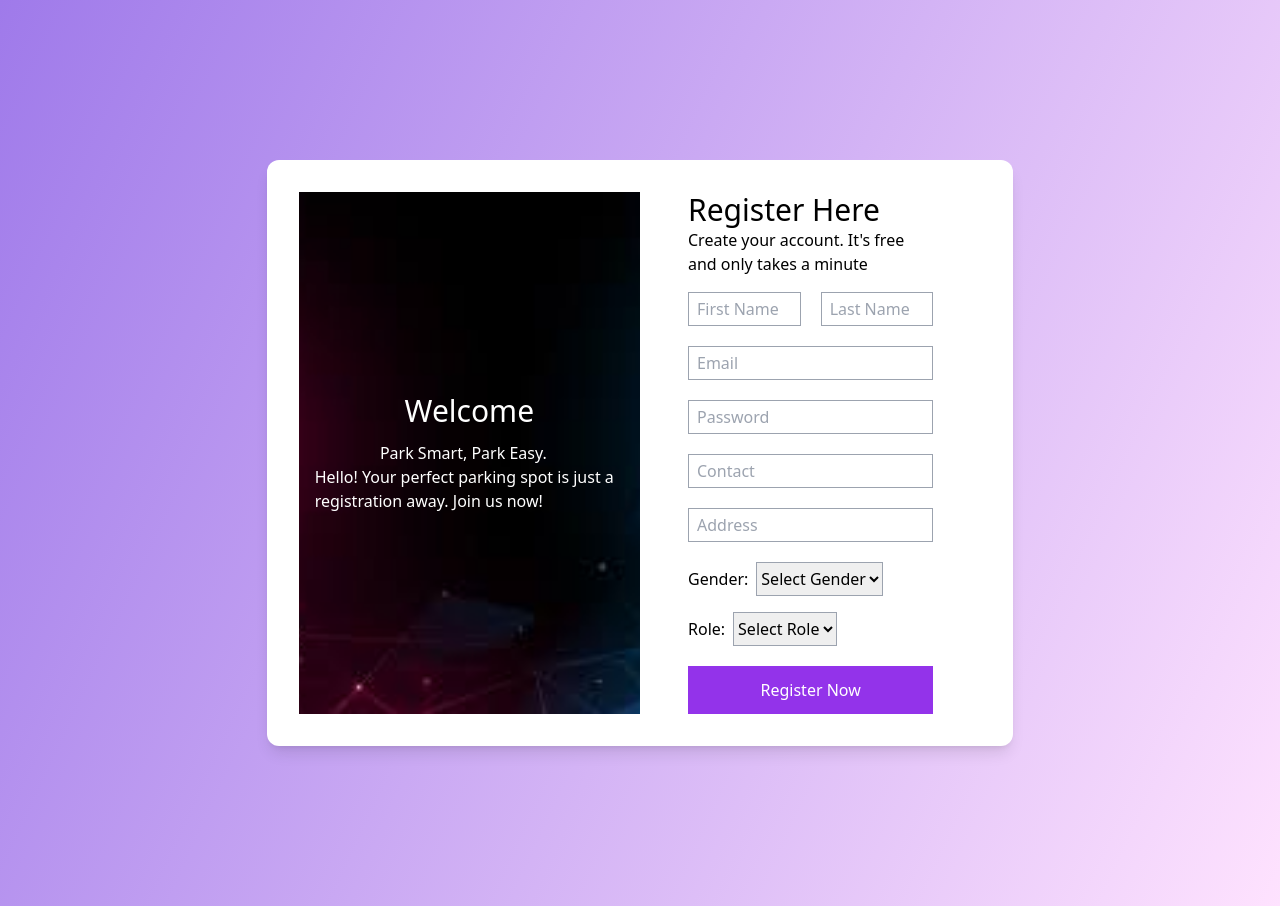
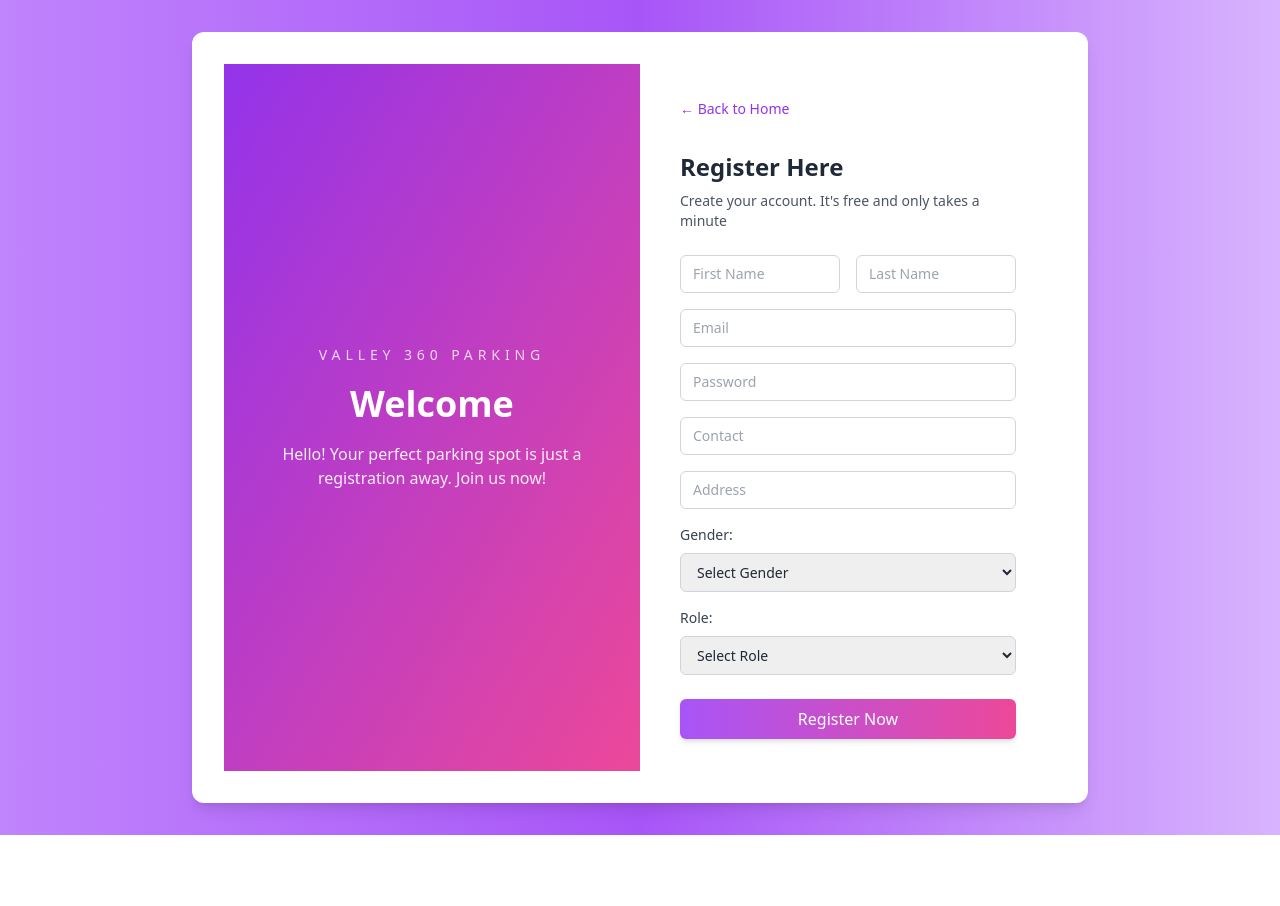
Before and after one commit to pravin-kavthale/Valley-360-Smart-Parking-Platform, a React (Vite) app in the folder my-project/: page /SignUp in a window 1280 px wide. After the commit the page ends 835 px from the top, so only its background shows below. Built offline with nearby package versions, Linux system fonts and the light colour scheme; a web font is replaced by a local one.

Commit message:
Enhance login and registration components with improved styling and layout

```diff
--- a/my-project/src/Components/LoginAndRegistation/Login.jsx
+++ b/my-project/src/Components/LoginAndRegistation/Login.jsx
@@ -1,7 +1,6 @@
 import React, { useState } from 'react';
 import axios from 'axios';
-import { useNavigate } from 'react-router-dom';
-import backgroundImage from "../../Images/Login.jpeg"; // Ensure the path is correct
+import { Link, useNavigate } from 'react-router-dom';
 
 const Login = () => {
   const [user, setUser] = useState({ email: '', password: '' });
@@ -56,17 +55,31 @@ const Login = () => {
   };
 
   return (
-    <div className="min-h-screen w-full bg-gradient-to-br from-[#fff4ea] via-[#fbeee4] to-[#f8e3d5] flex items-center justify-center px-4 py-8 sm:px-6 lg:px-10">
-      <div className="w-full max-w-6xl grid grid-cols-1 lg:grid-cols-2 rounded-3xl bg-white/60 backdrop-blur-sm shadow-[0_20px_60px_rgba(168,118,92,0.18)] overflow-hidden border border-white/50">
-        <div className="p-7 sm:p-10 lg:p-12 flex flex-col justify-center animate-in fade-in duration-700">
-          <h2 className="text-4xl sm:text-5xl font-bold text-[#3d2a21] leading-tight">Access Your Account</h2>
-          <p className="mt-2 text-lg sm:text-xl font-medium text-[#df8f5f]">Securely, Easily</p>
+    <div className="min-h-screen bg-gradient-to-r from-purple-400 via-purple-500 to-purple-300 flex items-center justify-center px-4 py-8">
+      <div className="w-full max-w-4xl bg-white rounded-xl shadow-lg p-8 flex flex-col lg:flex-row overflow-hidden">
+        <div className="w-full lg:w-1/2 bg-gradient-to-br from-purple-600 to-pink-500 text-white flex flex-col justify-center items-center text-center px-8 py-12">
+          <p className="text-sm uppercase tracking-[0.35em] text-white/80">Valley 360 Parking</p>
+          <h2 className="mt-4 text-4xl font-bold leading-tight">Welcome Back</h2>
+          <p className="mt-4 text-sm sm:text-base text-white/90">
+            Access your account securely and continue managing parking with ease.
+          </p>
+        </div>
 
-          <form onSubmit={handleSubmit} className="mt-10 space-y-7">
+        <div className="w-full lg:w-1/2 px-4 py-8 sm:px-8 lg:px-10">
+          <div className="mb-4">
+            <Link to="/" className="text-sm text-purple-600 hover:text-purple-800 mb-4 inline-block">
+              ← Back to Home
+            </Link>
+          </div>
+
+          <h2 className="text-2xl font-semibold text-gray-800">Login</h2>
+          <p className="mt-2 text-sm text-gray-600">Access your account securely</p>
+
+          <form onSubmit={handleSubmit} className="mt-6 space-y-4">
             {error && <p className="text-red-500 text-sm text-center">{error}</p>}
 
-            <div className="relative">
-              <label htmlFor="email" className="block text-sm text-[#5c463b] mb-2">
+            <div className="space-y-2">
+              <label htmlFor="email" className="block text-sm font-medium text-gray-700">
                 Email address
               </label>
               <input
@@ -76,14 +89,14 @@ const Login = () => {
                 value={user.email}
                 onChange={handleChange}
                 required
-                className="block w-full py-3 px-0 text-sm text-[#3d2a21] bg-transparent border-0 border-b-2 border-[#d8c5b8] appearance-none focus:outline-none focus:ring-0 focus:border-[#de8d69] placeholder:text-[#8f7869]/70 transition-colors duration-300"
+                className="w-full border border-gray-300 rounded-md px-3 py-2 text-sm text-gray-800 outline-none focus:outline-none focus:ring-2 focus:ring-purple-400 focus:border-purple-400"
                 placeholder="Enter your email"
-                style={{ caretColor: '#3d2a21' }}
+                style={{ caretColor: '#1f2937' }}
               />
             </div>
 
-            <div className="relative">
-              <label htmlFor="password" className="block text-sm text-[#5c463b] mb-2">
+            <div className="space-y-2">
+              <label htmlFor="password" className="block text-sm font-medium text-gray-700">
                 Password
               </label>
               <input
@@ -93,9 +106,9 @@ const Login = () => {
                 value={user.password}
                 onChange={handleChange}
                 required
-                className="block w-full py-3 px-0 text-sm text-[#3d2a21] bg-transparent border-0 border-b-2 border-[#d8c5b8] appearance-none focus:outline-none focus:ring-0 focus:border-[#de8d69] placeholder:text-[#8f7869]/70 transition-colors duration-300"
+                className="w-full border border-gray-300 rounded-md px-3 py-2 text-sm text-gray-800 outline-none focus:outline-none focus:ring-2 focus:ring-purple-400 focus:border-purple-400"
                 placeholder="Enter your password"
-                style={{ caretColor: '#3d2a21' }}
+                style={{ caretColor: '#1f2937' }}
               />
             </div>
 
@@ -105,15 +118,15 @@ const Login = () => {
                   id="remember-me"
                   name="remember-me"
                   type="checkbox"
-                  className="h-4 w-4 text-[#d8705a] focus:ring-[#e3a17a] border-[#cfb7a8] rounded"
+                  className="h-4 w-4 rounded border-gray-300 text-purple-600 focus:ring-purple-400"
                 />
-                <label htmlFor="remember-me" className="ml-2 text-sm text-[#5c463b]">
+                <label htmlFor="remember-me" className="ml-2 text-sm text-gray-600">
                   Remember me
                 </label>
               </div>
 
               <div className="text-sm">
-                <a href="#" className="font-medium text-[#7a5c4e] hover:text-[#5a4035] transition-colors duration-200">
+                <a href="#" className="font-medium text-purple-600 hover:text-purple-800">
                   Forgot password?
                 </a>
               </div>
@@ -122,32 +135,21 @@ const Login = () => {
             <div className="pt-2">
               <button
                 type="submit"
-                className="w-full sm:w-auto text-[18px] rounded-full bg-gradient-to-r from-[#ef7f7b] via-[#e3666b] to-[#d95563] py-2.5 px-14 text-white shadow-[0_10px_25px_rgba(217,85,99,0.35)] hover:scale-[1.02] transition-all duration-300"
+                className="w-full rounded-md py-2 bg-gradient-to-r from-purple-500 to-pink-500 text-white shadow-md transition hover:scale-105 hover:shadow-md"
               >
                 Login
               </button>
             </div>
 
-            <div>
-              <span className="block text-sm text-[#6a5144]">
+            <div className="pt-1 text-center">
+              <span className="text-sm text-gray-600">
                 Don&apos;t have an account?{' '}
-                <a href="/SignUp" className="font-semibold text-[#d06f56] hover:text-[#b85d48] transition-colors duration-200">
+                <a href="/SignUp" className="font-semibold text-purple-600 hover:text-purple-800">
                   Register
                 </a>
               </span>
             </div>
           </form>
-        </div>
-
-        <div className="relative hidden lg:flex items-center justify-center p-12 bg-gradient-to-b from-[#f5dfcf] to-[#f2d7c6]">
-          <div className="absolute inset-0 bg-[radial-gradient(circle_at_30%_20%,rgba(255,255,255,0.45),transparent_45%),radial-gradient(circle_at_70%_80%,rgba(222,141,105,0.22),transparent_45%)]" />
-          <div className="relative h-[340px] w-[340px] rounded-full bg-white/60 shadow-[0_18px_45px_rgba(124,82,58,0.2)] border border-white/70 p-5 flex items-center justify-center">
-            <img
-              src={backgroundImage}
-              alt="Parking illustration"
-              className="h-full w-full object-cover rounded-full"
-            />
-          </div>
         </div>
       </div>
     </div>
--- a/my-project/src/Components/LoginAndRegistation/Login1.jsx
+++ b/my-project/src/Components/LoginAndRegistation/Login1.jsx
@@ -1,6 +1,6 @@
 import React, { useState } from 'react';
 import axios from 'axios';
-import Navbar from '../Navbar';
+import { Link } from 'react-router-dom';
 
 
 
@@ -32,22 +32,32 @@ const Login1 = () => {
     };
 
     return (
-        <div>
-            <Navbar></Navbar>
+        <div className="min-h-screen bg-gradient-to-r from-purple-400 via-purple-500 to-purple-300 flex items-center justify-center px-4 py-8">
+            <div className="w-full max-w-4xl bg-white rounded-xl shadow-lg p-8 flex flex-col lg:flex-row overflow-hidden">
+                <div className="w-full lg:w-1/2 bg-gradient-to-br from-purple-600 to-pink-500 text-white flex flex-col justify-center items-center text-center px-8 py-12">
+                    <p className="text-sm uppercase tracking-[0.35em] text-white/80">Valley 360 Parking</p>
+                    <h2 className="mt-4 text-4xl font-bold leading-tight">Admin Access</h2>
+                    <p className="mt-4 text-sm sm:text-base text-white/90">
+                        Manage parking system securely and oversee operations with confidence.
+                    </p>
+                </div>
 
-        <div className="bg-[url('/src/Images/Login1.jpg')] bg-center bg-cover bg-no-repeat h-[100vh] w-screen relative flex items-center">
-            <div className='w-screen h-[100vh] bg-black opacity-50 absolute top-0 left-0'>
-            <div className='w-screen h-[100vh] bg-black absolute top-0 left-0 flex items-center'>
+                <div className="w-full lg:w-1/2 px-4 py-8 sm:px-8 lg:px-10">
+                    <div className="mb-4">
+                        <Link to="/" className="text-sm text-purple-600 hover:text-purple-800 mb-4 inline-block">
+                            ← Back to Home
+                        </Link>
+                    </div>
 
-            <form onSubmit={handleSubmit} style={{ border: '3px solid gray', borderRadius: '8px' }} className='relative text-white text-center flex flex-col gap-4 mx-auto px-4 w-[30%] py-6 shadow-xl shadow-purple-500'>
+                    <h2 className="text-2xl font-semibold text-gray-800">Admin Login</h2>
+                    <p className="mt-2 text-sm text-gray-600">Access your account securely</p>
 
-            <h1 className='text-2xl uppercase font-semibold'>Login Page</h1>
-
-                    <div className='flex flex-col gap-2 w-[70%] mx-auto'>
-                        <label className="text-xl font-semibold text-left" for="email">Username</label>
+                    <form onSubmit={handleSubmit} className='mt-6 space-y-4 text-left'>
+                        <div className='space-y-2'>
+                            <label className="block text-sm font-medium text-gray-700" for="email">Username</label>
                             <input
                                 type="email"
-                            className='outline-none px-4 py-2 rounded-full bg-transparent border-2 text-white'
+                                className='w-full border border-gray-300 rounded-md px-3 py-2 text-sm text-gray-800 outline-none focus:outline-none focus:ring-2 focus:ring-purple-400 focus:border-purple-400'
                                 name="email"
                                 value={user.email}
                                 onChange={handleChange}
@@ -56,11 +66,11 @@ const Login1 = () => {
                             />
                         </div>
 
-                    <div className='flex flex-col gap-2 w-[70%] mx-auto'>
-                        <label className="text-xl font-semibold text-left" for="password">Password</label>
+                        <div className='space-y-2'>
+                            <label className="block text-sm font-medium text-gray-700" for="password">Password</label>
                             <input
                                 type="password"
-                            className='outline-none px-4 py-2 rounded-full bg-transparent border-2 text-white'
+                                className='w-full border border-gray-300 rounded-md px-3 py-2 text-sm text-gray-800 outline-none focus:outline-none focus:ring-2 focus:ring-purple-400 focus:border-purple-400'
                                 name="password"
                                 value={user.password}
                                 onChange={handleChange}
@@ -69,17 +79,15 @@ const Login1 = () => {
                             />
                         </div>
 
-                    <div>
+                        <div className="pt-2">
                             <button
                                 type="submit"
-                            className='bg-purple-700 px-4 py-2 rounded-md text-xl w-[200px] mx-auto hover:bg-transparent hover:border-purple-600 border-2 border-purple-500'
+                                className='w-full rounded-md py-2 bg-gradient-to-r from-purple-500 to-pink-500 text-white shadow-md transition hover:scale-105 hover:shadow-md'
                             >
                                 Log In
                             </button>
                         </div>
-
                     </form>
-                </div>
                 </div>
             </div>
         </div>
--- a/my-project/src/Components/LoginAndRegistation/Registation.jsx
+++ b/my-project/src/Components/LoginAndRegistation/Registation.jsx
@@ -1,7 +1,7 @@
-import backgroundImage from '../../Images/Registation_Bg.jpg'; // Adjust the path as needed
 import React, { useState } from 'react';
 import { ToastContainer, toast } from 'react-toastify';
 import axios from 'axios';
+import { Link } from 'react-router-dom';
 
 // Function to validate the password
 const validatePassword = (password) => {
@@ -65,87 +65,79 @@ const Registration = () => {
     };
 
     return (
-        <div
-            className='min-h-screen py-40'
-            style={{
-                backgroundImage: 'linear-gradient(115deg, #9F7AEA, #FEE2FE)',
-                backgroundSize: 'cover', // Ensure the gradient covers the entire background
-            }}
-        >
-            <div className='container mx-auto'>
-                <div className='flex w-8/12 bg-white rounded-xl mx-auto shadow-lg overflow-hidden p-8'>
-                    <div
-                        className='w-1/2 bg-cover flex flex-col items-center justify-center py-12 bg-no-repeat bg-center '
-                        style={{
-                            backgroundImage: `url(${backgroundImage})`, // Apply the imported image
-                        }}
-                    >
-                        <h1 className='text-white text-3xl mb-3'>Welcome</h1>
-                        <h4 className='text-white mr-3'>Park Smart, Park Easy.</h4>
-                        <p className='text-white pl-4'>Hello! Your perfect parking spot is just a registration away. Join us now!</p>
+        <div className="min-h-screen bg-gradient-to-r from-purple-400 via-purple-500 to-purple-300 flex items-center justify-center px-4 py-8">
+            <div className="w-full max-w-4xl bg-white rounded-xl shadow-lg p-8 flex flex-col lg:flex-row overflow-hidden">
+                <div className="w-full lg:w-1/2 bg-gradient-to-br from-purple-600 to-pink-500 text-white flex flex-col justify-center items-center text-center px-8 py-12">
+                    <p className='text-sm uppercase tracking-[0.35em] text-white/80'>Valley 360 Parking</p>
+                    <h1 className='mt-4 text-4xl font-bold leading-tight'>Welcome</h1>
+                    <p className='mt-4 text-sm sm:text-base text-white/90'>Hello! Your perfect parking spot is just a registration away. Join us now!</p>
                 </div>
 
-                    <div className='w-1/2 px-12'>
-                        <h2 className='text-3xl mb:4'>Register Here</h2>
-                        <p className='mb-4'>Create your account. It's free and only takes a minute</p>
-
-                        <form onSubmit={handleSignup}>
-
-                            <div className='grid grid-cols-2 gap-5'>
-                                <input type='text' placeholder='First Name' className='border border-gray-400 py-1 px-2' value={firstName} onChange={(e) => setFirstName(e.target.value)} required />
-                                <input type='text' placeholder='Last Name' className='border border-gray-400 py-1 px-2' value={lastName} onChange={(e) => setLastName(e.target.value)} required />
+                <div className="w-full lg:w-1/2 px-4 py-8 sm:px-8 lg:px-10">
+                    <div className="mb-4">
+                        <Link to="/" className="text-sm text-purple-600 hover:text-purple-800 mb-4 inline-block">
+                            ← Back to Home
+                        </Link>
                     </div>
 
-                            <div className='mt-5'>
-                                <input type='email' placeholder='Email' className='border border-gray-400 py-1 px-2 w-full' value={email} onChange={(e) => setEmail(e.target.value)} required />
+                    <h2 className='text-2xl font-semibold text-gray-800'>Register Here</h2>
+                    <p className='mt-2 text-sm text-gray-600'>Create your account. It's free and only takes a minute</p>
+
+                    <form onSubmit={handleSignup} className="mt-6 space-y-4">
+
+                        <div className='grid grid-cols-2 gap-4'>
+                            <input type='text' placeholder='First Name' className='w-full border border-gray-300 rounded-md px-3 py-2 text-sm text-gray-800 outline-none focus:outline-none focus:ring-2 focus:ring-purple-400 focus:border-purple-400' value={firstName} onChange={(e) => setFirstName(e.target.value)} required />
+                            <input type='text' placeholder='Last Name' className='w-full border border-gray-300 rounded-md px-3 py-2 text-sm text-gray-800 outline-none focus:outline-none focus:ring-2 focus:ring-purple-400 focus:border-purple-400' value={lastName} onChange={(e) => setLastName(e.target.value)} required />
                         </div>
 
-                            <div className='mt-5'>
+                        <div className='space-y-2'>
+                            <input type='email' placeholder='Email' className='w-full border border-gray-300 rounded-md px-3 py-2 text-sm text-gray-800 outline-none focus:outline-none focus:ring-2 focus:ring-purple-400 focus:border-purple-400' value={email} onChange={(e) => setEmail(e.target.value)} required />
+                        </div>
+
+                        <div className='space-y-2'>
                             <input
                                 type='password'
                                 placeholder='Password'
-                                    className='border border-gray-400 py-1 px-2 w-full'
+                                className='w-full border border-gray-300 rounded-md px-3 py-2 text-sm text-gray-800 outline-none focus:outline-none focus:ring-2 focus:ring-purple-400 focus:border-purple-400'
                                 value={password}
                                 onChange={(e) => setPassword(e.target.value)}
                                 required
                             />
-                                {passwordError && <p className='text-red-500 mt-1'>{passwordError}</p>}
+                            {passwordError && <p className='text-red-500 text-sm mt-1'>{passwordError}</p>}
                         </div>
 
-                            <div className='mt-5'>
-                                <input type='tel' placeholder='Contact' pattern="[0-9]{10}" title="Please enter a 10-digit phone number" className='border border-gray-400 py-1 px-2 w-full' value={contact} onChange={(e) => setContact(e.target.value)} required />
+                        <div className='space-y-2'>
+                            <input type='tel' placeholder='Contact' pattern="[0-9]{10}" title="Please enter a 10-digit phone number" className='w-full border border-gray-300 rounded-md px-3 py-2 text-sm text-gray-800 outline-none focus:outline-none focus:ring-2 focus:ring-purple-400 focus:border-purple-400' value={contact} onChange={(e) => setContact(e.target.value)} required />
                         </div>
 
-                            <div className='mt-5'>
-                                <input type='text' placeholder='Address' className='border border-gray-400 py-1 px-2 w-full' value={address} onChange={(e) => setAddress(e.target.value)} required />
+                        <div className='space-y-2'>
+                            <input type='text' placeholder='Address' className='w-full border border-gray-300 rounded-md px-3 py-2 text-sm text-gray-800 outline-none focus:outline-none focus:ring-2 focus:ring-purple-400 focus:border-purple-400' value={address} onChange={(e) => setAddress(e.target.value)} required />
                         </div>
 
-                            <div className='grid-cols-2 gap-5 mt-5'>
-                                <span className='text-black mr-2'>Gender:</span>
-                                <select className='border border-gray-400 py-1 pc-2 mr-4' value={gender} onChange={(e) => setGender(e.target.value)} required>
+                        <div className='space-y-2'>
+                            <span className='block text-sm font-medium text-gray-700'>Gender:</span>
+                            <select className='w-full border border-gray-300 rounded-md px-3 py-2 text-sm text-gray-800 outline-none focus:outline-none focus:ring-2 focus:ring-purple-400 focus:border-purple-400' value={gender} onChange={(e) => setGender(e.target.value)} required>
                                 <option value="">Select Gender</option>
                                 <option value="Male">Male</option>
                                 <option value="Female">Female</option>
                                 <option value="Other">Other</option>
-                                </select><br />
+                            </select>
                         </div>
-                            <div className='grid-cols-2 gap-4 mt-4'>
-                                <span className='text-black gap-2 mr-2'>Role:</span>
-                                <select className='border border-gray-400 py-1 pc-2 mr-4' value={roleId} onChange={(e) => setRoleId(e.target.value)} required>
+                        <div className='space-y-2'>
+                            <span className='block text-sm font-medium text-gray-700'>Role:</span>
+                            <select className='w-full border border-gray-300 rounded-md px-3 py-2 text-sm text-gray-800 outline-none focus:outline-none focus:ring-2 focus:ring-purple-400 focus:border-purple-400' value={roleId} onChange={(e) => setRoleId(e.target.value)} required>
                                 <option value="">Select Role</option>
                                 <option value="2">Owner</option>
                                 <option value="3">Customer</option>
                             </select>
                         </div>
-                            <div className='mt-5'>
-                                <button type='submit' className='w-full bg-purple-600 py-3 text-center text-white'> Register Now </button>
+                        <div className='pt-2'>
+                            <button type='submit' className='w-full rounded-md py-2 bg-gradient-to-r from-purple-500 to-pink-500 text-white shadow-md transition hover:scale-105 hover:shadow-md'> Register Now </button>
                         </div>
 
                     </form>
                 </div>
             </div>
-            </div>
-            {/* Optional: Place 'hi' where it fits your layout */}
             <ToastContainer />
         </div>
     );
```
Lines whose indentation alone changed are shown as unchanged.
